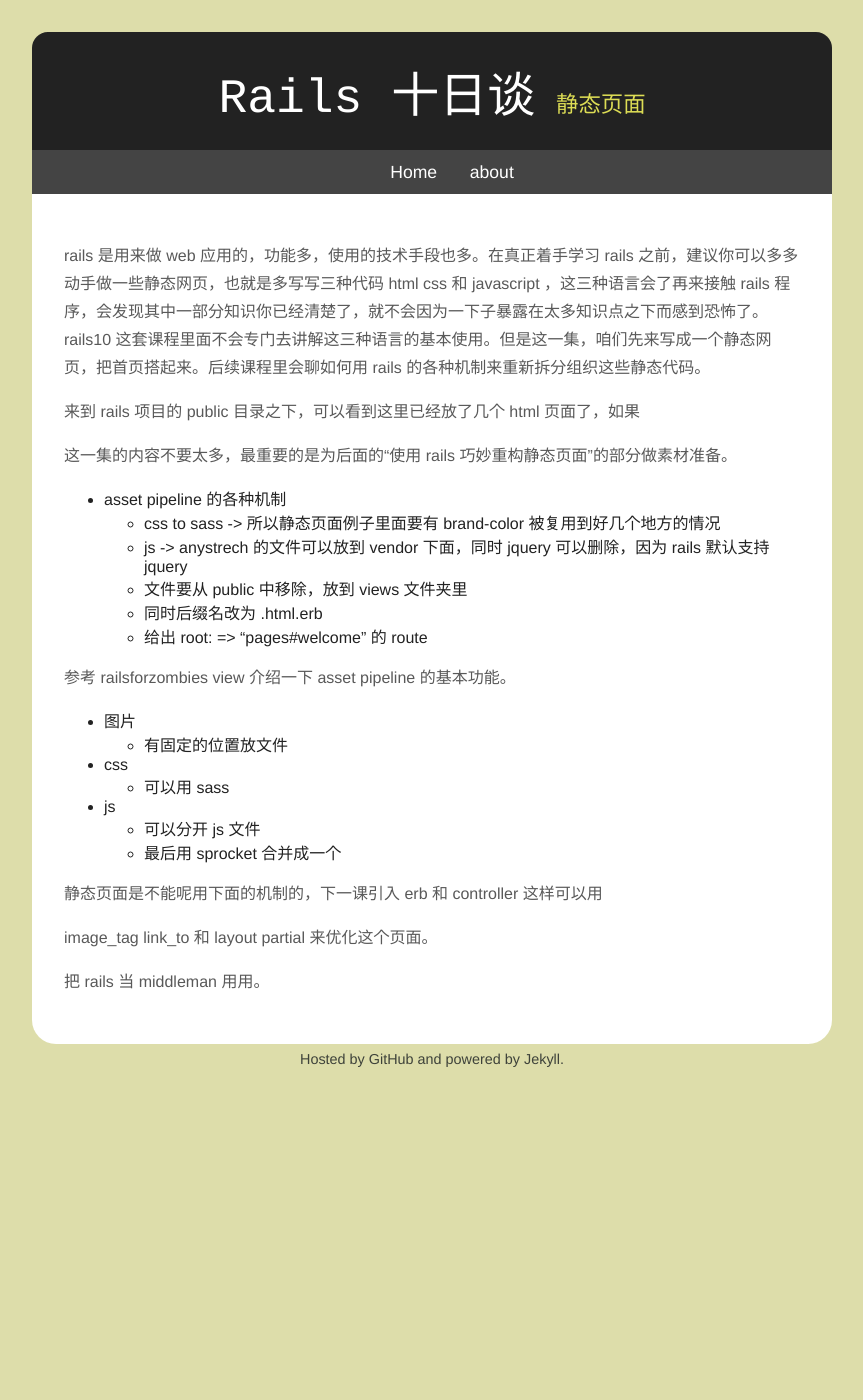
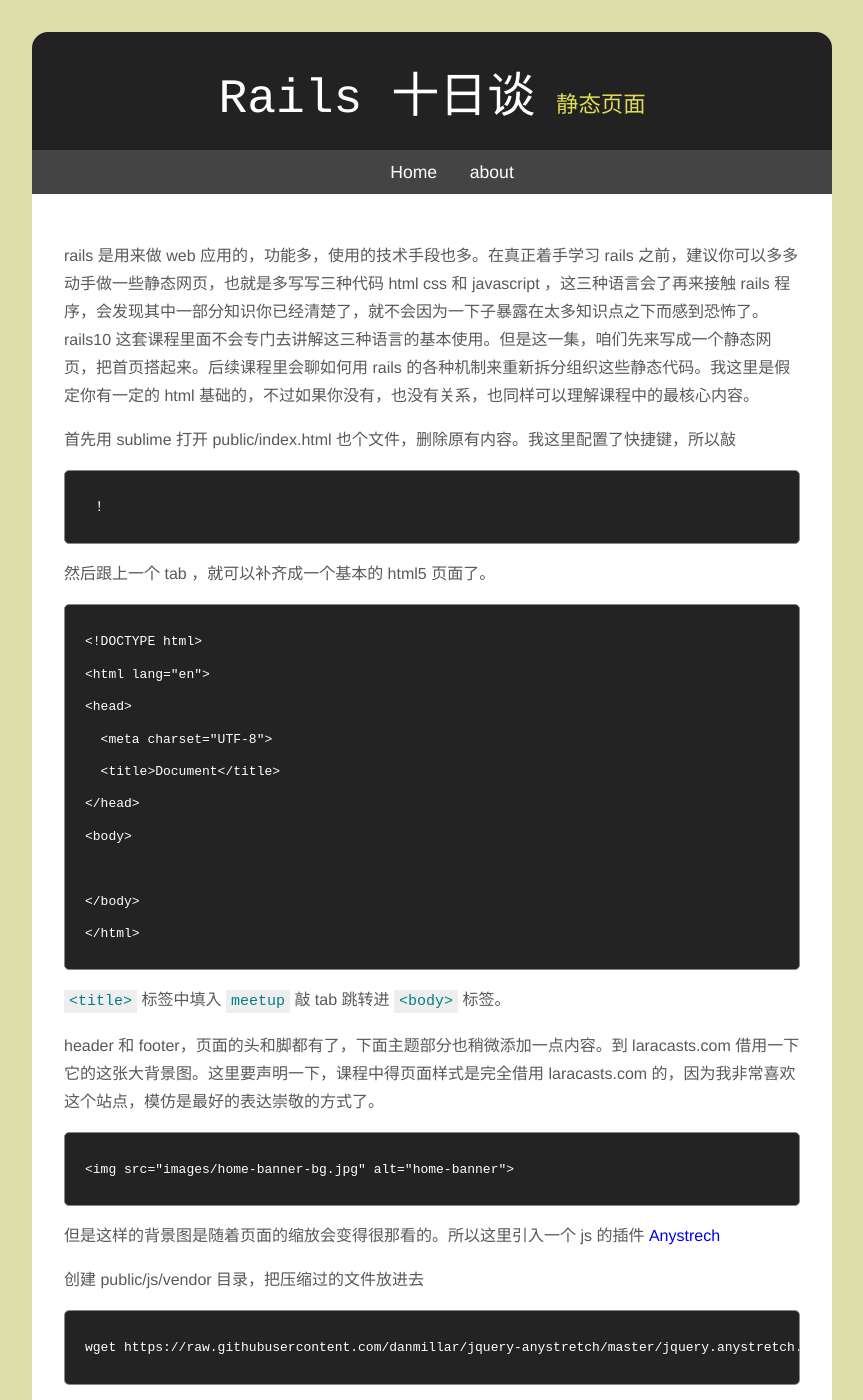
Before and after one commit to happypeter/rails10, a Jekyll site: the page built from 04_staticpage.md, in a window 1280 px wide and 1400 px high. Shown: the whole window, without its empty margins (208-1071 px from the left). Built offline with Jekyll 4.4.1, drawn with Linux system fonts in a browser that asks for light colours; some of the changed text lies outside the part shown.

Commit message:
commit within sublime

```diff
--- a/04_staticpage.md
+++ b/04_staticpage.md
@@ -11,9 +11,66 @@ title: 静态页面
      - 也不一定非要再后面一集里面就把所有的巧妙机制都展示了，可以分几个视频逐步抽出，不足的素材部分也可以逐步添加进来的
  -->
 
-rails 是用来做 web 应用的，功能多，使用的技术手段也多。在真正着手学习 rails 之前，建议你可以多多动手做一些静态网页，也就是多写写三种代码 html css 和 javascript ，这三种语言会了再来接触 rails 程序，会发现其中一部分知识你已经清楚了，就不会因为一下子暴露在太多知识点之下而感到恐怖了。rails10 这套课程里面不会专门去讲解这三种语言的基本使用。但是这一集，咱们先来写成一个静态网页，把首页搭起来。后续课程里会聊如何用 rails 的各种机制来重新拆分组织这些静态代码。
+rails 是用来做 web 应用的，功能多，使用的技术手段也多。在真正着手学习 rails 之前，建议你可以多多动手做一些静态网页，也就是多写写三种代码 html css 和 javascript ，这三种语言会了再来接触 rails 程序，会发现其中一部分知识你已经清楚了，就不会因为一下子暴露在太多知识点之下而感到恐怖了。rails10 这套课程里面不会专门去讲解这三种语言的基本使用。但是这一集，咱们先来写成一个静态网页，把首页搭起来。后续课程里会聊如何用 rails 的各种机制来重新拆分组织这些静态代码。我这里是假定你有一定的 html 基础的，不过如果你没有，也没有关系，也同样可以理解课程中的最核心内容。
 
-来到 rails 项目的 public 目录之下，可以看到这里已经放了几个 html 页面了，如果
+首先用 sublime 打开 public/index.html 也个文件，删除原有内容。我这里配置了快捷键，所以敲
+
+     ！
+
+然后跟上一个 tab ，就可以补齐成一个基本的 html5 页面了。
+
+    <!DOCTYPE html>
+    <html lang="en">
+    <head>
+      <meta charset="UTF-8">
+      <title>Document</title>
+    </head>
+    <body>
+
+    </body>
+    </html>
+
+`<title>` 标签中填入 `meetup` 敲 tab 跳转进 `<body>` 标签。
+
+
+
+
+header 和 footer，页面的头和脚都有了，下面主题部分也稍微添加一点内容。到 laracasts.com 借用一下它的这张大背景图。这里要声明一下，课程中得页面样式是完全借用 laracasts.com 的，因为我非常喜欢这个站点，模仿是最好的表达崇敬的方式了。
+
+
+    <img src="images/home-banner-bg.jpg" alt="home-banner">
+
+
+但是这样的背景图是随着页面的缩放会变得很那看的。所以这里引入一个 js 的插件 [Anystrech](https://github.com/danmillar/jquery-anystretch)
+
+创建 public/js/vendor 目录，把压缩过的文件放进去
+
+    wget https://raw.githubusercontent.com/danmillar/jquery-anystretch/master/jquery.anystretch.min.js
+
+在 index.html 中添加
+
+{% highlight diff%}
+@@ -5,6 +5,7 @@
+   <title>Document</title>
+   <link rel="stylesheet" href="css/layout.css">
+   <link rel="stylesheet" href="css/common.css">
++  <script src="js/vendor/jquery.anystretch.min.js"></script>
+ </head>
+ <body>
+   <div class="navbar clearfix">
+{% endhighlight %}
+
+
+`<body>` 标签，改为 `<body class="welome">` 这样让这个 header 变成透明色。
+
+现在在来添加一个 about.html 页面。这个就需要拷贝整个的这个页面过来才行。
+
+
+
+后面，我会用 rails 的各种巧妙机制来解决这里动手遇到的这些麻烦。
+
+---
+
 
 这一集的内容不要太多，最重要的是为后面的“使用 rails 巧妙重构静态页面”的部分做素材准备。
 
@@ -25,9 +82,6 @@ rails 是用来做 web 应用的，功能多，使用的技术手段也多。在
   - 给出 root: => "pages#welcome" 的 route
 
 
-参考 railsforzombies view
-介绍一下 asset pipeline 的基本功能。
-
 - 图片
   - 有固定的位置放文件
 - css
@@ -35,9 +89,3 @@ rails 是用来做 web 应用的，功能多，使用的技术手段也多。在
 - js
   - 可以分开 js 文件
   - 最后用 sprocket 合并成一个
-
-静态页面是不能呢用下面的机制的，下一课引入 erb 和 controller 这样可以用
-
-image_tag link_to 和 layout partial 来优化这个页面。
-
-把 rails 当 middleman 用用。
--- a/_layouts/default.html
+++ b/_layouts/default.html
@@ -5,6 +5,7 @@
     <title>{{ page.title }}</title>
     <link rel="stylesheet" href="./css/master.css" type="text/css" media="screen" charset="utf-8"/>
     <link rel="stylesheet" href="./css/colortheme.css" type="text/css" media="screen" charset="utf-8"/>
+    <link rel="stylesheet" href="./css/diff.css" type="text/css" media="screen" charset="utf-8"/>
     <link rel="icon" href="/rails10/favicon.ico" type="image/x-icon">
   </head>
   <body>
--- a/css/diff.css
+++ b/css/diff.css
@@ -1,4 +1,4 @@
-
+/* github style diff color gi*/
 .highlight .language-diff{
   line-height: 27px;
   /* 27 = 7x2 + 13 */
```
